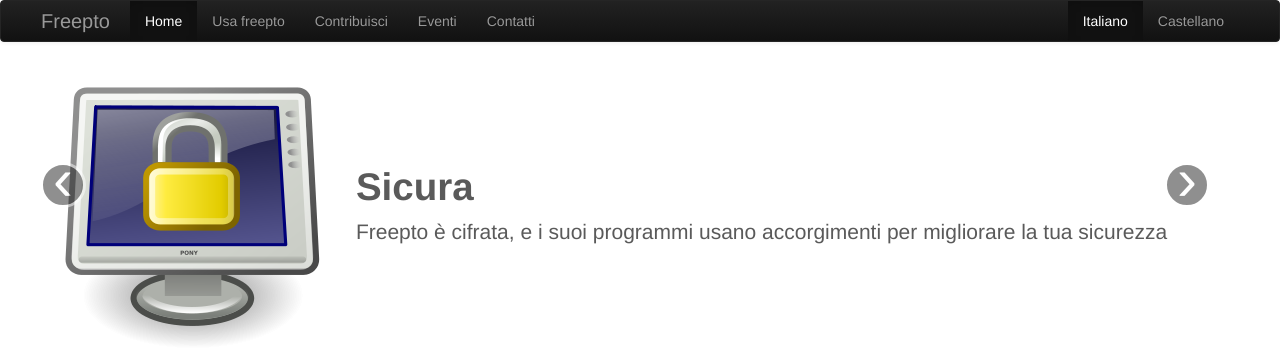
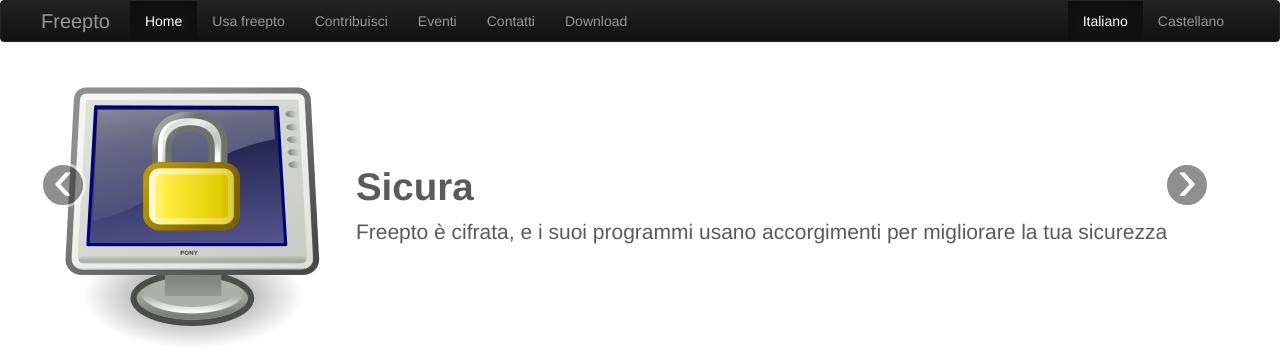
Before and after one commit to psylocibe/freepto-web, a Flask app: page / in a window 1280 px wide. Shown: the top 361 px of the page. Run offline with Flask 2, Linux system fonts and the light colour scheme; some libraries are stand-ins or nearby versions.

Commit message:
adding download item in top menu

```diff
--- a/templates/es/base.html
+++ b/templates/es/base.html
@@ -22,7 +22,7 @@
                             </li>
                             <li{% if actived == 'events' %} class="active"{% endif %}><a href="/es/eventos/">Eventos</a></li>
                             <li{% if actived == 'contacts' %} class="active"{% endif %}><a href="/es/contactos/">Contacto</a></li>
-<!--                            <li{% if actived == 'faq' %} class="active"{% endif %}><a href="/es/faq/">Faq</a></li> -->
+                            <li><a href="http://download.freepto.mx/" target="_blank">Download</a></li>
                         </ul>
                         <ul class="nav pull-right">
                             <li><a href="/it/">Italiano</a></li>
--- a/templates/it/base.html
+++ b/templates/it/base.html
@@ -22,7 +22,7 @@
                             </li>
                             <li{% if actived == 'events' %} class="active"{% endif %}><a href="/it/eventi/">Eventi</a></li>
                             <li{% if actived == 'contacts' %} class="active"{% endif %}><a href="/it/contatti/">Contatti</a></li>
-<!--                            <li{% if actived == 'faq' %} class="active"{% endif %}><a href="/it/faq/">Faq</a></li> -->
+                            <li><a href="http://download.freepto.mx/" target="_blank">Download</a></li>
                         </ul>
                         <ul class="nav pull-right">
                             <li class="active"><a href="/it/">Italiano</a></li>
```
